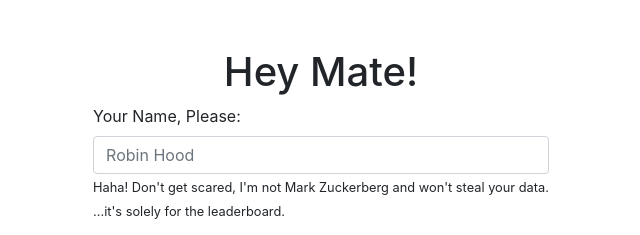
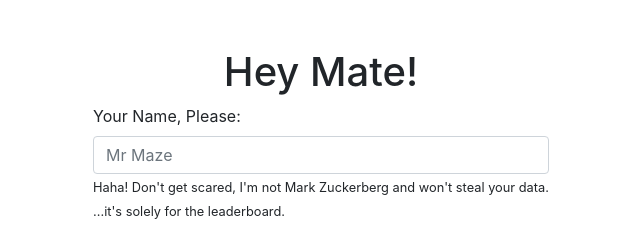
Before and after one commit to udberg/Maze-Runner, a website built with webpack: page index.html in a window 1280 px wide. Shown: the top 235 px of the page, 319-959 px from the left. Built offline with nearby package versions, Linux system fonts and the light colour scheme.

Commit message:
Create player placeholder

```diff
--- a/index.html
+++ b/index.html
@@ -14,7 +14,7 @@
                 <form class="form d-flex flex-column align-items-center">
                     <div class="form-group">
                         <label for="nameInput">Your Name, Please:</label>
-                        <input type="text" class="form-control" id="nameInput" placeholder="Robin Hood">
+                        <input type="text" class="form-control" id="nameInput" placeholder="Mr Maze">
                         <small>
                             Haha! Don't get scared, I'm not Mark Zuckerberg and won't steal your data.</br>
                             ...it's solely for the leaderboard.
```
